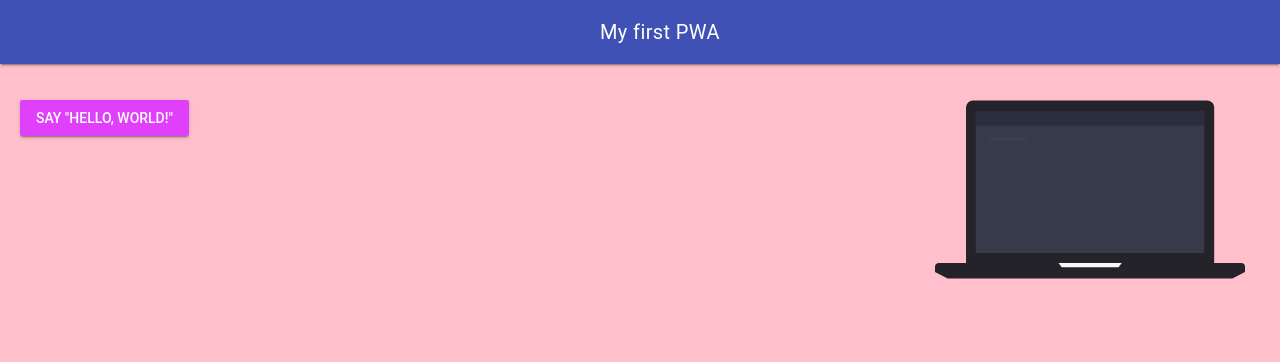
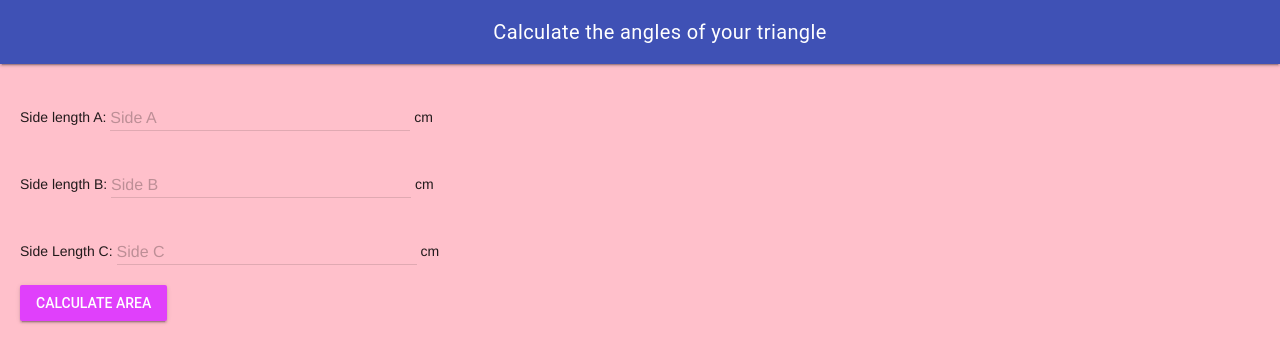
Before and after one commit to Alex-Nelson-1/ISC2O-UNIT5-04-JS-NESTED-IF-STATEMENTS, a plain HTML site: page index.html in a window 1280 px wide. Drawn offline with nearby package versions, Linux system fonts and the light colour scheme.

Commit message:
Checks if the angles add up to 180

```diff
--- a/index.html
+++ b/index.html
@@ -1,5 +1,5 @@
 <!DOCTYPE html>
-<!--- ICS2O-My first PWA --->
+<!--- ICS2O-With and or statements --->
 <html lang="en">
   <head>
     <meta charset="UTF-8" />
@@ -8,15 +8,16 @@
     <meta name="keywords" content="mths, ics2o" />
     <meta name="author" content="Alex Nelson" />
     <meta name="theme-color" content="#FFFFFF" />
-    <title>GitHub page as PWA template</title>
     <link
       rel="canonical"
-      href="https://Alex-Nelson-1.github.io/ICS2O-PWA-Test/"
+      href="https://Alex-Nelson-1.github.io/ICS2O-UNIT5-03-JS-ELSE-IF/"
     />
-    <link rel="manifest" href="/ICS2O-PWA-Test/manifest.webmanifest" />
+    <link rel="manifest" href="/ICS2O-UNIT5-03-JS-ELSE-IF/manifest.webmanifest" />
     <link rel="stylesheet" href="./css/styles.css" />
     <!--- None blocking for Lighthouse report --->
     <!--- https://stackoverflow.com/questions/32759272/how-to-load-css-asynchronously --->
+
+    <!-- Links to Material -->
     <link
       rel="stylesheet"
       href="https://fonts.googleapis.com/icon?family=Material+Icons"
@@ -41,39 +42,84 @@
         href="https://code.getmdl.io/1.3.0/material.indigo-purple.min.css"
       />
     </noscript>
+    <!-- Favicon code -->
     <link rel="apple-touch-icon" sizes="180x180" href="apple-touch-icon.png" />
     <link rel="icon" type="image/png" sizes="32x32" href="favicon-32x32.png" />
     <link rel="icon" type="image/png" sizes="16x16" href="favicon-16x16.png" />
+    <title>And Or statements</title>
   </head>
-  <title>My first PWA</title>
   <body>
     <script defer src="https://code.getmdl.io/1.3.0/material.min.js"></script>
     <script src="./js/script.js"></script>
     <div class="mdl-layout mdl-js-layout mdl-layout--fixed-header">
       <header class="mdl-layout__header">
         <div class="mdl-layout__header-row">
-          <span class="mdl-layout-title">My first PWA</span>
+          <span class="mdl-layout-title"
+            >Calculate the angles of your triangle</span
+          >
         </div>
       </header>
       <main class="mdl-layout__content">
-        <p></p>
-        <img
-          src="./images/notebook-animation.svg"
-          alt="Computer"
-          width="25%"
-          height="25%"
-        />
-        <p></p>
-        <!-- Raised button with ripple -->
+        <!--Text field accepts input for side length A-->
+        <form action="#">
+          Side length A:
+          <div class="mdl-textfield mdl-js-textfield">
+            <input
+              class="mdl-textfield__input"
+              type="text"
+              pattern="-?[0-9]*(\.[0-9]+)?"
+              id="sideLengthA"
+            />
+            <!--This will control the textfields error message and label-->
+            <label class="mdl-textfield__label" for="sideLengthA">Side A</label>
+            <span class="mdl-textfield__error">Numbers Only!</span>
+          </div>
+          cm
+        </form>
+        <!--Text field accepts input for side length B-->
+        <form action="#">
+          Side length B:
+          <div class="mdl-textfield mdl-js-textfield">
+            <input
+              class="mdl-textfield__input"
+              type="text"
+              pattern="-?[0-9]*(\.[0-9]+)?"
+              id="sideLengthB"
+            />
+            <!--This will control the textfields error message and label-->
+            <label class="mdl-textfield__label" for="sideLengthB">Side B</label>
+            <span class="mdl-textfield__error">Numbers Only!</span>
+          </div>
+          cm
+        </form>
+        <!--Text field accepts input for height-->
+        <form action="#">
+          Side Length C:
+          <div class="mdl-textfield mdl-js-textfield">
+            <input
+              class="mdl-textfield__input"
+              type="text"
+              pattern="-?[0-9]*(\.[0-9]+)?"
+              id="sideLengthC"
+            />
+            <!--This will control the textfields error message and label-->
+            <label class="mdl-textfield__label" for="sideLengthC">Side C</label>
+            <span class="mdl-textfield__error">Letters Only!</span>
+          </div>
+          cm
+        </form>
+        <!-- Accent-colored raised button that controls JS function -->
         <button
-          class="mdl-button mdl-js-button mdl-button--raised mdl-js-ripple-effect mdl-button--accent"
-          onclick="myButtonClicked()"
+          class="mdl-button mdl-js-button mdl-button--raised mdl-button--accent"
+          onclick="calculateArea()"
         >
-          Say "Hello, World!"
+          Calculate Area
         </button>
-        <!-- basic text -->
-        <p></p>
-        <div id="hello-world"></div>
+        <!-- Output -->
+        <div id="angleA"></div>
+        <div id="angleB"></div>
+        <div id="angleC"></div>
+        <div id="angleSum"></div>
       </main>
     </div>
   </body>
--- a/js/script.js
+++ b/js/script.js
@@ -16,6 +16,20 @@ if (navigator.serviceWorker) {
 /**
  * This function displays an alert.
  */
-function myButtonClicked() {
-  document.getElementById("hello-world").innerHTML = "<p>Hello, World!</p>"
+function calculateArea() {
+  const lengthA = parseFloat(document.getElementById("sideLengthA").value)
+  const lengthB = parseFloat(document.getElementById("sideLengthB").value)
+  const lengthC = parseFloat(document.getElementById("sideLengthC").value)
+
+
+  const angleA = Math.acos((lengthB**2 + lengthC**2 - lengthA**2) / (2 * lengthB * lengthC)) * (180/Math.PI)
+  const angleB = Math.acos((lengthC**2 + lengthA**2 - lengthB**2) / (2 * lengthC * lengthA)) * (180/Math.PI)
+  const angleC = Math.acos((lengthA**2 + lengthB**2 - lengthC**2) / (2 * lengthA * lengthB)) * (180/Math.PI)
+
+  const sumOfAngles = Number((angleA).toFixed(2)) + Number((angleB).toFixed(2)) + Number((angleC).toFixed(2))
+
+  document.getElementById("angleA").innerHTML = "Angle A = " + angleA + "°"
+  document.getElementById("angleB").innerHTML = "Angle B = " + angleB + "°"
+  document.getElementById("angleC").innerHTML = "Angle C = " + angleC + "°"
+  document.getElementById("angleSum").innerHTML = sumOfAngles + "°"
 }
```
